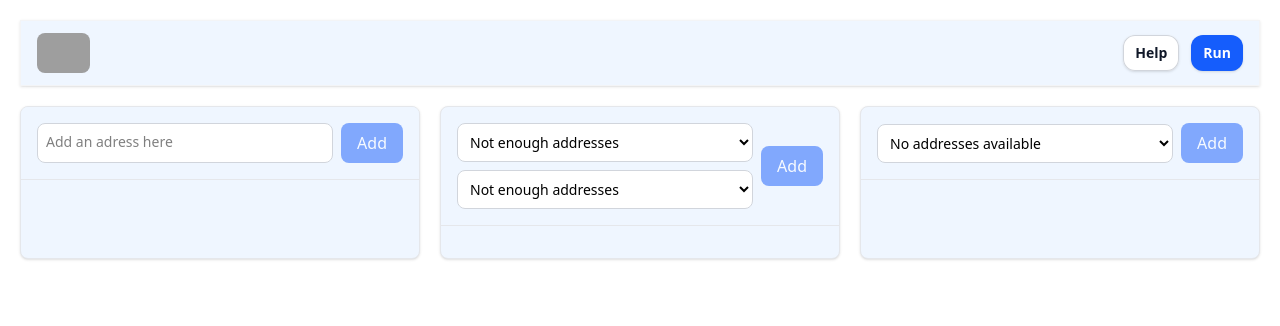
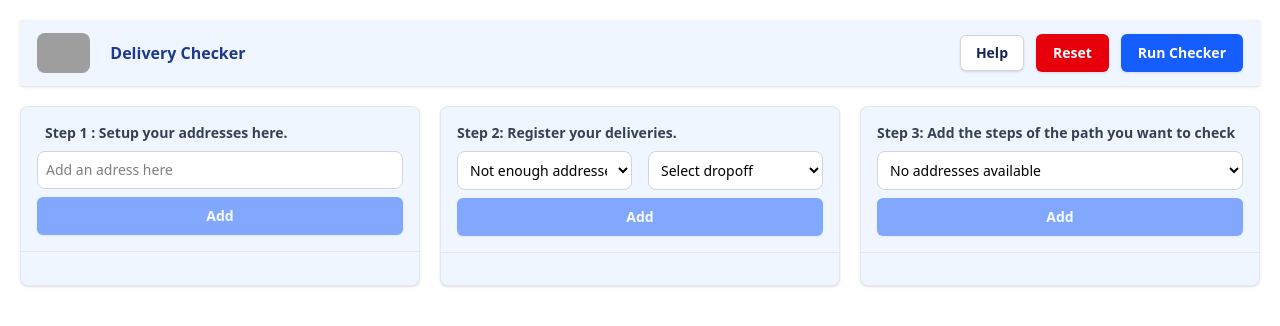
Before and after one commit to AA-Nassim/dashdoc_tech_test, a React (Vite) app: page / in a window 1280 px wide. Shown: the top 326 px of the page. Built offline with nearby package versions, Linux system fonts and the light colour scheme; grey boxes are pictures that could not be loaded.

Commit message:
Form labels and some tweaks in the form filter

```diff
--- a/src/App.tsx
+++ b/src/App.tsx
@@ -14,7 +14,7 @@ function App() {
     <div className="flex flex-col gap-5 p-5 md:max-h-[100vh] md:overflow-hidden w-full">
       {isOpen? <PopUp /> : null}
       <Header />
-      <div className="flex flex-col md:flex-row gap-5 w-full justify-around ">
+      <div className="mt-15 md:mt-0 flex flex-col md:flex-row gap-5 w-full justify-around ">
         <AdressSection />
         <StepSection />
         <PathSection />
--- a/src/components/AddAdrForm.tsx
+++ b/src/components/AddAdrForm.tsx
@@ -29,9 +29,14 @@ const AddAdrForm = () => {
     return (
         <form
             onSubmit={handleSend}
-            className="flex w-full items-ceter gap-2 p-4 bg-blue-50 border-b border-gray-200"
+            className="flex w-full flex-col items-ceter gap-2 p-4 bg-blue-50 border-b border-gray-200"
         >
+
+            <label htmlFor="address-textarea" className="ml-2 text-sm font-semibold text-gray-700">
+                Step 1 : Setup your addresses here.
+            </label>
             <textarea
+                id="address-textarea"
                 className="bg-white flex-1 resize-none rounded-lg border border-gray-300 p-2 focus:outline-none focus:ring-2 focus:ring-blue-500 text-sm"
                 rows={1}
                 placeholder="Add an adress here"
@@ -41,7 +46,7 @@ const AddAdrForm = () => {
             />
             <button
                 type="submit"
-                className="bg-blue-600 text-white px-4 py-2 rounded-lg hover:bg-blue-700 transition disabled:opacity-50"
+                className="blue-btn"
                 disabled={!isValidMessage(adr) || loading}
             >
                 {loading ? "Adding ..." : "Add"}
--- a/src/components/AddPathForm.tsx
+++ b/src/components/AddPathForm.tsx
@@ -2,11 +2,7 @@ import { useEffect, useState, type ChangeEvent, type FormEvent } from 'react';
 import { useAddresses } from '../contexts/AddressesContext';
 import { usePath } from '../contexts/PathContext';
 
-
-
 const AddPathForm = () => {
-
-
     const { addresses } = useAddresses()
     const { addToPath, path } = usePath()
 
@@ -41,10 +37,15 @@ const AddPathForm = () => {
     return (
         <form
             onSubmit={handleSend}
-            className="flex w-full items-center gap-2 p-4 bg-transparent border-b border-gray-200"
+            className="flex w-full flex-col items-left gap-2 p-4 bg-transparent border-b border-gray-200"
         >
+            <label htmlFor="path-select" className="    text-sm font-semibold text-gray-700">
+                Step 3: Add the steps of the path you want to check
+            </label>
+
                 <select
-                className="bg-white flex-1 rounded-lg border border-gray-300 p-2 focus:outline-none focus:ring-2 focus:ring-blue-500 text-sm"
+                    id="path-select"
+                    className="w-full bg-white flex-1 rounded-lg border border-gray-300 p-2 focus:outline-none focus:ring-2 focus:ring-blue-500 text-sm"
                     value={selected}
                     onChange={handleChange}
                     disabled={loading || availableAddresses.length === 0}
@@ -66,13 +67,15 @@ const AddPathForm = () => {
                         ))
                     }
                 </select>
+
                 <button
                     type="submit"
-                className="bg-blue-600 text-white px-4 py-2 rounded-lg hover:bg-blue-700 transition disabled:opacity-50"
+                    className="blue-btn w-full"
                     disabled={!selected || loading || availableAddresses.length === 0}
                 >
                     {loading ? "Adding ..." : "Add"}
                 </button>
+
         </form>
     );
 };
--- a/src/components/AddStepForm.tsx
+++ b/src/components/AddStepForm.tsx
@@ -62,17 +62,22 @@ const AddStepForm = () => {
     return (
         <form
             onSubmit={handleSend}
-            className="flex w-full sticky top-0 items-center gap-2 p-4 bg-transparent border-b border-gray-200"
+            className="flex flex-col w-full gap-2 p-4 bg-transparent border-b border-gray-200"
         >
-            <div className='flex w-full flex-col gap-2'>
+            <label className=" text-sm font-semibold text-gray-700">
+                Step 2: Register your deliveries.
+            </label>
+            <div className='flex flex-row gap-4'>
+
+
                 <select
-                    className="bg-white flex-1 rounded-lg border border-gray-300 p-2 focus:outline-none focus:ring-2 focus:ring-blue-500 text-sm"
+                    id="pickup-select"
+                    className="w-full bg-white flex-1 rounded-lg border border-gray-300 p-2 focus:outline-none focus:ring-2 focus:ring-blue-500 text-sm"
                     value={pickup}
                     onChange={handlePickupChange}
-                    disabled={loading || availableAddresses.length < 2}
+                    disabled={loading || availableAddresses.length < 1}
                 >
-
-                    {availableAddresses.length < 2 ? (
+                    {availableAddresses.length < 1 ? (
                         <option value="" disabled>
                             Not enough addresses
                         </option>
@@ -81,46 +86,45 @@ const AddStepForm = () => {
                             Select pickup
                         </option>
                     )}
-                    {availableAddresses.length > 1 ? (
+                    {
                         availableAddresses
-                            .filter(opt => opt !== dropoff)
+
                             .map(opt => (
                                 <option key={opt} value={opt}>
                                     {opt}
                                 </option>
                             ))
-                    ) : (null)}
+                    }
                 </select>
+
+
+
                 <select
-                    className="bg-white flex-1 rounded-lg border border-gray-300 p-2 focus:outline-none focus:ring-2 focus:ring-blue-500 text-sm"
+                    id="dropoff-select"
+                    className="w-full bg-white flex-1 rounded-lg border border-gray-300 p-2 focus:outline-none focus:ring-2 focus:ring-blue-500 text-sm"
                     value={dropoff}
                     onChange={handleDropoffChange}
                     disabled={loading || availableAddresses.length < 2}
                 >
 
-                    {availableAddresses.length < 2 ? (
-                        <option value="" disabled>
-                            Not enough addresses
-                        </option>
-                    ) : (
-                        <option value="" disabled>
-                            Select dropoff
-                        </option>
-                    )}
-                    {availableAddresses.length > 1 ? (
+                    <option value="" disabled>
+                        Select dropoff
+                    </option>
+
+                    {
                         availableAddresses
-                            .filter(opt => opt !== pickup)
+                            .filter(opt => opt )
                             .map(opt => (
                                 <option key={opt} value={opt}>
                                     {opt}
                                 </option>
-                            ))
-                    ) : (null)}
+                            ))}
                 </select>
+
             </div>
             <button
                 type="submit"
-                className="bg-blue-600 text-white px-4 py-2 rounded-lg hover:bg-blue-700 transition disabled:opacity-50"
+                className="blue-btn w-full"
                 disabled={
                     !pickup || !dropoff || pickup === dropoff || loading || availableAddresses.length < 2
                 }
--- a/src/components/Header.tsx
+++ b/src/components/Header.tsx
@@ -1,4 +1,5 @@
 import { deliveryCheck } from "../api/deliveryAPI"
+import { useAddresses } from "../contexts/AddressesContext"
 import { usePath } from "../contexts/PathContext"
 import { usePopUp } from "../contexts/PopUpContext"
 import { useSteps } from "../contexts/StepContext"
@@ -6,17 +7,22 @@ import { useSteps } from "../contexts/StepContext"
 
 const Header = () => {
 
-    const { steps } = useSteps()
-    const { path } = usePath()
+    const { steps, resetSteps } = useSteps()
+    const { path, resetPath } = usePath()
+    const {resetAddresses} = useAddresses()
     const { show } = usePopUp()
 
     const handleRunButton = () => {
+
+        console.log("Steps : ############")
         console.log(steps)
+
+        console.log("Path : ############")
         console.log(path)
 
         const result = JSON.parse(deliveryCheck(steps, path))
 
-        console.log("result : ")
+        console.log("result : ############")
         console.log(result)
 
         if (result.status == "error"){
@@ -39,6 +45,10 @@ const Header = () => {
 
     }
 
+    const handleResetButton = () => {
+        resetAddresses()
+    }
+
     return (
         <header
             className="fixed md:static inset-x-0 top-0 z-10  w-full  border border-gray-100 bg-blue-50 py-3 shadow backdrop-blur-lg ">
@@ -47,17 +57,21 @@ const Header = () => {
                     <div className="flex shrink-0">
                         <a aria-current="page" className="flex items-center" href="/">
                             <img className="h-10 w-auto rounded-lg" src="https://pbs.twimg.com/profile_images/1483478683310563332/Mpbtk6Na_400x400.jpg" alt="" />
-                            <p className="sr-only">Website Title</p>
+                            <p className="hidden md:inline ml-5 text-blue-900 font-semibold">Delivery Checker</p>
                         </a>
                     </div>
 
                     <div className="flex items-center justify-end gap-3">
-                        <button className="items-center justify-center rounded-xl bg-white px-3 py-2 text-sm font-semibold text-gray-900 shadow-sm ring-1 ring-inset ring-gray-300 transition-all duration-150 hover:bg-gray-50 sm:inline-flex">
+                        <button className="white-btn">
                             Help
                         </button>
 
-                        <button onClick={handleRunButton} className="inline-flex items-center justify-center rounded-xl bg-blue-600 px-3 py-2 text-sm font-semibold text-white shadow-sm transition-all duration-150 hover:bg-blue-500">
-                            Run
+                        <button className="red-btn" onClick={handleResetButton}>
+                            Reset
+                        </button>
+
+                        <button onClick={handleRunButton} className="blue-btn">
+                            Run Checker
                         </button>
                     </div>
                 </div>
--- a/src/components/PopUp.tsx
+++ b/src/components/PopUp.tsx
@@ -73,9 +73,9 @@ const PopUp = () => {
                             </div>
                         </div>
 
-                        <div className='flex flex-col justify-center sm:flex-row gap-4 px-4 bg-blue-50 rounded-lg border border-gray-200  overflow-scroll w-full h-full py-5 '>
+                        <div className='flex flex-col  sm:flex-row gap-4 px-4 bg-blue-50 rounded-lg border border-gray-200  overflow-scroll w-full h-full py-5 '>
                             {popupContent.steps?.map((step, id) => (
-                                <StepCard key={id} address={step.address} action={step.action}/>
+                                <StepCard key={id} id={id + 1} address={step.address} action={step.action}/>
                             ))}
 
                         </div>
--- a/src/index.css
+++ b/src/index.css
@@ -6,3 +6,33 @@
     bg-blue-50 rounded-lg border border-gray-200 shadow-sm
 
 }
+
+.blue-btn {
+    @apply  justify-center
+     px-4 py-2
+    rounded-md bg-blue-600 hover:bg-blue-700 focus:outline-none focus:ring-2 focus:ring-offset-2 focus:ring-blue-500
+    disabled:opacity-50
+    border border-transparent shadow-sm
+    text-base font-semibold text-white  sm:text-sm
+    transition-colors duration-200
+}
+
+.red-btn {
+    @apply  justify-center
+     px-4 py-2
+    rounded-md bg-red-600 hover:bg-red-700 focus:outline-none focus:ring-2 focus:ring-offset-2 focus:ring-red-500
+    disabled:opacity-50
+    border border-transparent shadow-sm
+    text-base font-semibold text-white  sm:text-sm
+    transition-colors duration-200
+}
+
+
+.white-btn {
+    @apply  justify-center
+     px-4 py-2
+    rounded-md bg-white hover:bg-gray-50 focus:outline-none focus:ring-2 focus:ring-offset-2 focus:ring-gray-200
+    disabled:opacity-50
+    ring-1 ring-inset ring-gray-300  shadow-sm
+    text-base font-semibold text-blue-950  sm:text-sm
+}
```
Also changed, not shown: src/components/StepCard.tsx (+25 -7 lines), src/contexts/AddressesContext.tsx (+13 -8 lines), src/contexts/PathContext.tsx (+6 -1 lines), src/contexts/StepContext.tsx (+6 -1 lines), 1 other file (tests, documents, lock files or other folders). Lines whose indentation alone changed are shown as unchanged.
